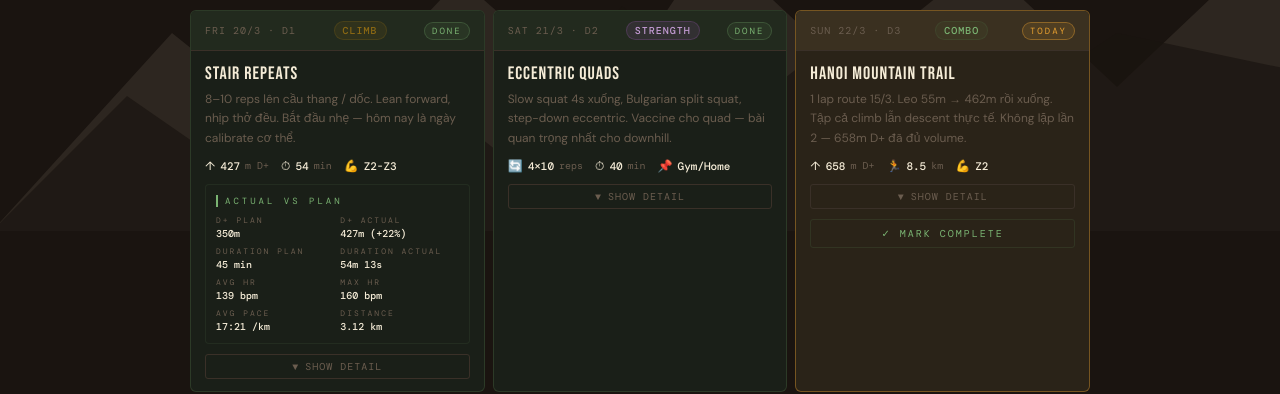
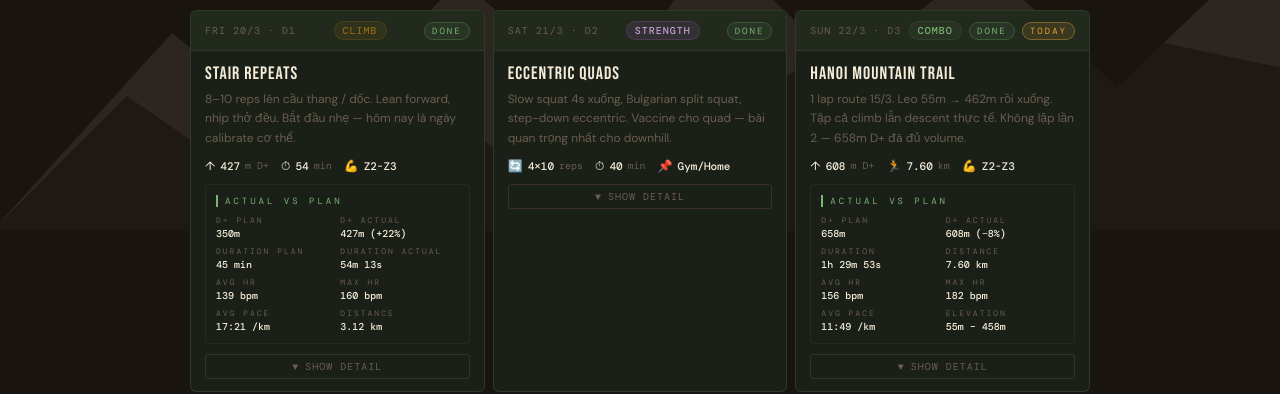
Before and after one commit to andyphamhp/TrainingPlant, a website: page index.html in a window 1280 px wide. Shown: the part 569-963 px from the top of the page. Drawn offline with nearby package versions, Linux system fonts and the light colour scheme; a web font is replaced by a local one.

Commit message:
Mark D3 complete with actual Garmin data (608m D+, 7.6km, 1h30)
Add Actual vs Plan comparison grid with HR, pace, elevation stats.
Replace planned route profile with actual per-km splits from GPX.

```diff
--- a/index.html
+++ b/index.html
@@ -170,31 +170,45 @@
       </div>
 
       <!-- D3 SUN 22/3 -->
-      <div class="day" data-date="2026-03-22">
+      <div class="day is-done" data-date="2026-03-22">
         <div class="day-header">
           <span class="day-name">SUN 22/3 · D3</span>
           <span class="day-type type-combo">COMBO</span>
+          <span class="done-badge">DONE</span>
         </div>
         <div class="day-body">
           <div class="workout-name">Hanoi Mountain Trail</div>
           <div class="workout-desc">1 lap route 15/3. Leo 55m → 462m rồi xuống. Tập cả climb lẫn descent thực tế. Không lặp lần 2 — 658m D+ đã đủ volume.</div>
           <div class="metrics">
-            <div class="metric"><span class="metric-icon">↑</span><span class="metric-val">658</span><span class="metric-unit">m D+</span></div>
-            <div class="metric"><span class="metric-icon">🏃</span><span class="metric-val">8.5</span><span class="metric-unit">km</span></div>
-            <div class="metric"><span class="metric-icon">💪</span><span class="metric-val">Z2</span></div>
+            <div class="metric"><span class="metric-icon">↑</span><span class="metric-val">608</span><span class="metric-unit">m D+</span></div>
+            <div class="metric"><span class="metric-icon">🏃</span><span class="metric-val">7.60</span><span class="metric-unit">km</span></div>
+            <div class="metric"><span class="metric-icon">💪</span><span class="metric-val">Z2-Z3</span></div>
+          </div>
+          <div class="actual-vs-plan">
+            <div class="avp-header">Actual vs Plan</div>
+            <div class="avp-col"><div class="avp-label">D+ Plan</div><b>658m</b></div>
+            <div class="avp-col"><div class="avp-label">D+ Actual</div><b class="avp-under">608m (−8%)</b></div>
+            <div class="avp-col"><div class="avp-label">Duration</div><b>1h 29m 53s</b></div>
+            <div class="avp-col"><div class="avp-label">Distance</div><b class="avp-under">7.60 km</b></div>
+            <div class="avp-col"><div class="avp-label">Avg HR</div><b class="avp-on">156 bpm</b></div>
+            <div class="avp-col"><div class="avp-label">Max HR</div><b class="avp-over">182 bpm</b></div>
+            <div class="avp-col"><div class="avp-label">Avg Pace</div><b>11:49 /km</b></div>
+            <div class="avp-col"><div class="avp-label">Elevation</div><b>55m – 458m</b></div>
           </div>
           <button class="detail-toggle" onclick="toggleDetail(this)"><i class="arrow">▼</i> SHOW DETAIL</button>
         </div>
         <div class="detail-panel">
           <div class="detail-inner">
             <div class="detail-section">
-              <div class="detail-heading">Route Profile · 1 Lap Only</div>
-              <div class="phase-row"><div class="phase-time">km 0–1.5</div><div class="phase-desc"><b>Warm-up climb</b> 55→138m (+95m) — Z1-Z2, tìm nhịp</div></div>
-              <div class="phase-row"><div class="phase-time">km 1.5–3</div><div class="phase-desc"><b>Main climb</b> 138→315m (+206m) — đoạn dốc nhất, power hike khi HR>Z3</div></div>
-              <div class="phase-row"><div class="phase-time">km 3–4.5</div><div class="phase-desc"><b>Continue climb</b> 315→375m (+165m) — bước ngắn, tay chống đùi</div></div>
-              <div class="phase-row"><div class="phase-time">km 4.5–6</div><div class="phase-desc"><b>Summit zone</b> 375–462m — undulating, ăn/uống ở đỉnh</div></div>
-              <div class="phase-row"><div class="phase-time">km 6–7.5</div><div class="phase-desc"><b>Big descent</b> 410→117m (-317m) — cadence cao, midfoot, core tight</div></div>
-              <div class="phase-row"><div class="phase-time">km 7.5–8.5</div><div class="phase-desc"><b>Flat finish</b> về ~58m — cooldown walk 5', stretch</div></div>
+              <div class="detail-heading">Actual Splits · Hanoi Mountain Trail</div>
+              <div class="phase-row"><div class="phase-time">km 1</div><div class="phase-desc"><b>Warm-up climb</b> +89m D+ | 9:48 pace | HR 141 — tìm nhịp tốt</div></div>
+              <div class="phase-row"><div class="phase-time">km 2</div><div class="phase-desc"><b>Steady climb</b> +66m D+ | 9:42 pace | HR 157 — vào zone</div></div>
+              <div class="phase-row"><div class="phase-time">km 3</div><div class="phase-desc"><b>Steep climb</b> +140m D+ | 12:54 pace | HR 166 — đoạn dốc nhất, power hike</div></div>
+              <div class="phase-row"><div class="phase-time">km 4</div><div class="phase-desc"><b>Summit push</b> +131m D+ | 14:12 pace | HR 167 — undulating ridge</div></div>
+              <div class="phase-row"><div class="phase-time">km 5</div><div class="phase-desc"><b>Summit zone</b> +116m D+ | 14:12 pace | HR 161 — last climb efforts</div></div>
+              <div class="phase-row"><div class="phase-time">km 6</div><div class="phase-desc"><b>Big descent</b> −218m D- | 15:30 pace | HR 150 — technical downhill</div></div>
+              <div class="phase-row"><div class="phase-time">km 7</div><div class="phase-desc"><b>Fast descent</b> −144m D- | 10:00 pace | HR 144 — opening up</div></div>
+              <div class="phase-row"><div class="phase-time">km 7.6</div><div class="phase-desc"><b>Finish</b> −57m D- | HR 161 — flat run in</div></div>
             </div>
             <div class="detail-section">
               <div class="detail-heading">Key Focus</div>
@@ -615,7 +629,7 @@
     <div class="bars">
       <div class="bar-group"><div class="bar" style="height:61%;background:#7ab372"></div><span class="bar-day-label">20/3 ✓</span></div>
       <div class="bar-group"><div class="bar" style="height:7%;background:#7ab372"></div><span class="bar-day-label">21/3 ✓</span></div>
-      <div class="bar-group"><div class="bar" style="height:94%;background:#7ab372"></div><span class="bar-day-label">22/3</span></div>
+      <div class="bar-group"><div class="bar" style="height:87%;background:#7ab372"></div><span class="bar-day-label">22/3 ✓</span></div>
       <div class="bar-group"><div class="bar" style="height:3%;background:var(--sky)"></div><span class="bar-day-label">23/3</span></div>
       <div class="bar-group"><div class="bar" style="height:40%;background:#e05a4e"></div><span class="bar-day-label">24/3</span></div>
       <div class="bar-group"><div class="bar" style="height:60%;background:var(--trail)"></div><span class="bar-day-label">25/3</span></div>
```
